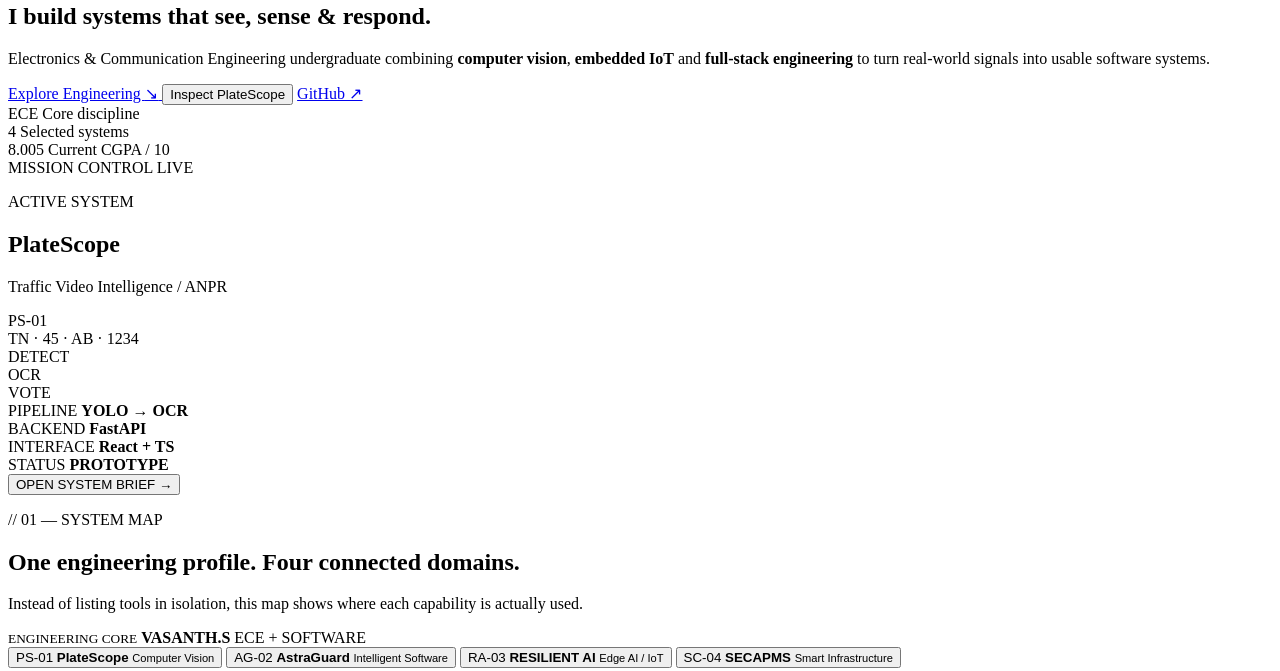
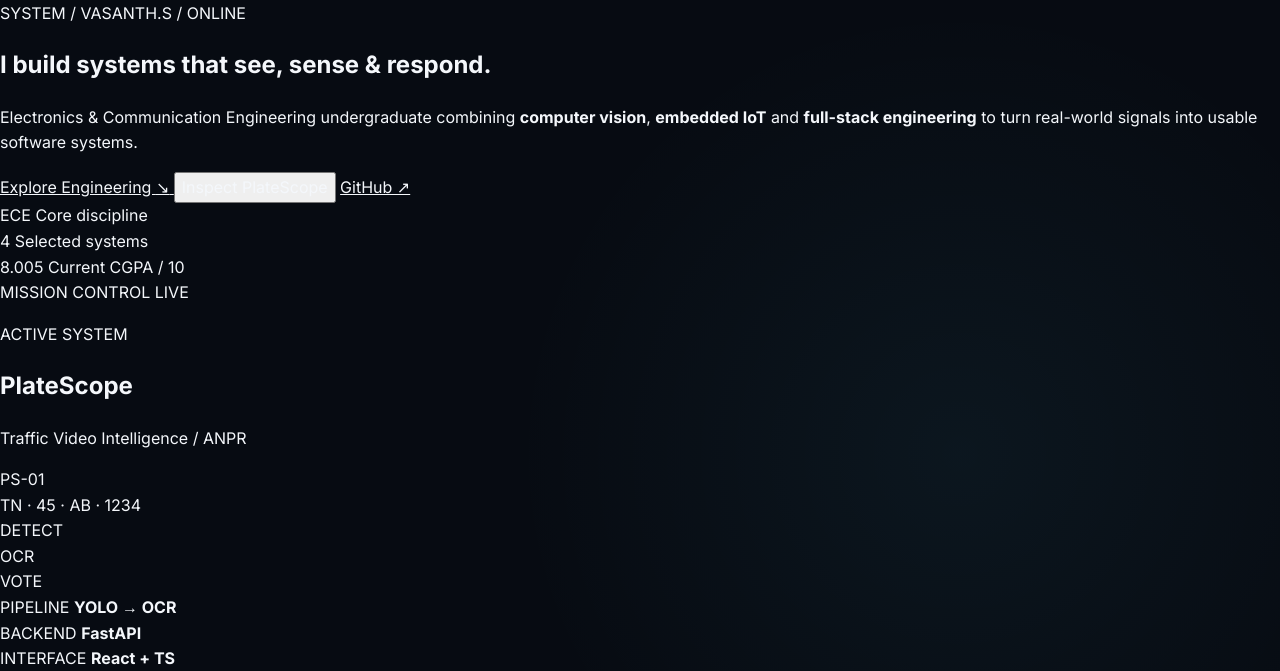
Before and after one commit to svasanth2508/PORTFOLIO, a website: page index.html in a window 1280 px wide. Shown: the part 941-1612 px from the top of the page. Drawn offline with Linux system fonts and the light colour scheme.

Commit message:
Update style.css

```diff
--- a/style.css
+++ b/style.css
@@ -1,119 +1,95 @@
-    min-width: 68px;
+:root {
+  --bg: #070b12;
+  --bg-elevated: #0b111b;
+  --panel: rgba(12, 19, 30, 0.78);
+  --panel-solid: #0c131e;
+  --panel-2: #101a28;
+  --text: #f4f7fb;
+  --muted: #8c9aaa;
+  --soft: #647386;
+  --line: rgba(140, 171, 203, 0.16);
+  --line-strong: rgba(92, 219, 255, 0.34);
+  --accent: #5cdbff;
+  --accent-soft: rgba(92, 219, 255, 0.11);
+  --green: #7cf7b4;
+  --amber: #ffcf70;
+  --red: #ff7f91;
+  --shadow: 0 20px 60px rgba(0, 0, 0, 0.34);
+  --radius: 18px;
+  --radius-sm: 11px;
+  --max: 1220px;
+  --font-display: "Space Grotesk", sans-serif;
+  --font-body: "Inter", sans-serif;
+  --font-mono: "JetBrains Mono", monospace;
 }
 
-  .project-grid,
-  .capability-grid,
-  .credentials-grid {
-    grid-template-columns: 1fr;
+body.light {
+  --bg: #eef3f8;
+  --bg-elevated: #f7f9fc;
+  --panel: rgba(255, 255, 255, 0.8);
+  --panel-solid: #ffffff;
+  --panel-2: #f5f8fc;
+  --text: #0b1420;
+  --muted: #4f6275;
+  --soft: #65798e;
+  --line: rgba(28, 68, 105, 0.13);
+  --line-strong: rgba(0, 118, 173, 0.34);
+  --accent: #007fa8;
+  --accent-soft: rgba(0, 127, 168, 0.09);
+  --green: #087f5b;
+  --amber: #9b6500;
+  --red: #b53248;
+  --shadow: 0 20px 55px rgba(38, 65, 90, 0.11);
 }
 
-  .credential-panel:first-child {
-    grid-column: auto;
+* {
+  box-sizing: border-box;
 }
 
-  .log-row {
-    grid-template-columns: 86px 16px 1fr;
-    gap: 11px;
-    padding: 18px 0;
+html {
+  scroll-behavior: smooth;
+  scroll-padding-top: 100px;
 }
 
-  .log-tag {
-    display: none;
+body {
+  margin: 0;
+  min-height: 100vh;
+  overflow-x: hidden;
+  background:
+    radial-gradient(circle at 75% 15%, rgba(92, 219, 255, 0.055), transparent 28rem),
+    var(--bg);
+  color: var(--text);
+  font-family: var(--font-body);
+  line-height: 1.6;
+  transition: background 0.25s ease, color 0.25s ease;
 }
 
-  .contact-panel {
-    grid-template-columns: 1fr;
-    gap: 30px;
-    padding: 24px;
+body.drawer-open,
+body.command-open,
+body.mobile-open {
+  overflow: hidden;
 }
 
-  .contact-link {
-    grid-template-columns: 72px 1fr auto;
+button,
+input,
+a {
+  font: inherit;
 }
 
-  .hud {
-    grid-template-columns: 1fr 1fr auto;
+button,
+a {
+  -webkit-tap-highlight-color: transparent;
 }
 
-  .hud-desktop {
-    display: none !important;
+a {
+  color: inherit;
 }
 
-  .project-drawer {
-    width: 100%;
+button {
+  color: inherit;
 }
 
-  .drawer-body {
-    padding: 22px 18px 50px;
+::selection {
+  background: var(--accent);
+  color: #071018;
 }
-
-  .footer {
-    width: calc(100% - 26px);
-    flex-direction: column;
-    padding-bottom: 76px;
-  }
-}
-
-@media (max-width: 520px) {
-  .hero-actions .button {
-    width: 100%;
-  }
-
-  .telemetry-grid {
-    grid-template-columns: 1fr;
-  }
-
-  .telemetry-grid > div,
-  .telemetry-grid > div:nth-child(2n) {
-    border-right: 0;
-    border-bottom: 1px solid var(--line);
-  }
-
-  .telemetry-grid > div:last-child {
-    border-bottom: 0;
-  }
-
-  .contact-link {
-    grid-template-columns: 1fr auto;
-    gap: 4px 12px;
-    padding: 12px 0;
-  }
-
-  .contact-link span {
-    grid-column: 1 / -1;
-  }
-
-  .command-footer {
-    display: none;
-  }
-}
-
-@media (hover: none), (pointer: coarse) {
-  .mouse-glow {
-    display: none;
-  }
-}
-
-@media (prefers-reduced-motion: reduce) {
-  html {
-    scroll-behavior: auto;
-  }
-
-  *,
-  *::before,
-  *::after {
-    animation-duration: 0.01ms !important;
-    animation-iteration-count: 1 !important;
-    transition-duration: 0.01ms !important;
-  }
-
-  .ambient-canvas,
-  .mouse-glow {
-    display: none;
-  }
-
-  .reveal {
-    opacity: 1;
-    transform: none;
-  }
-}
```
Lines whose indentation alone changed are shown as unchanged.
